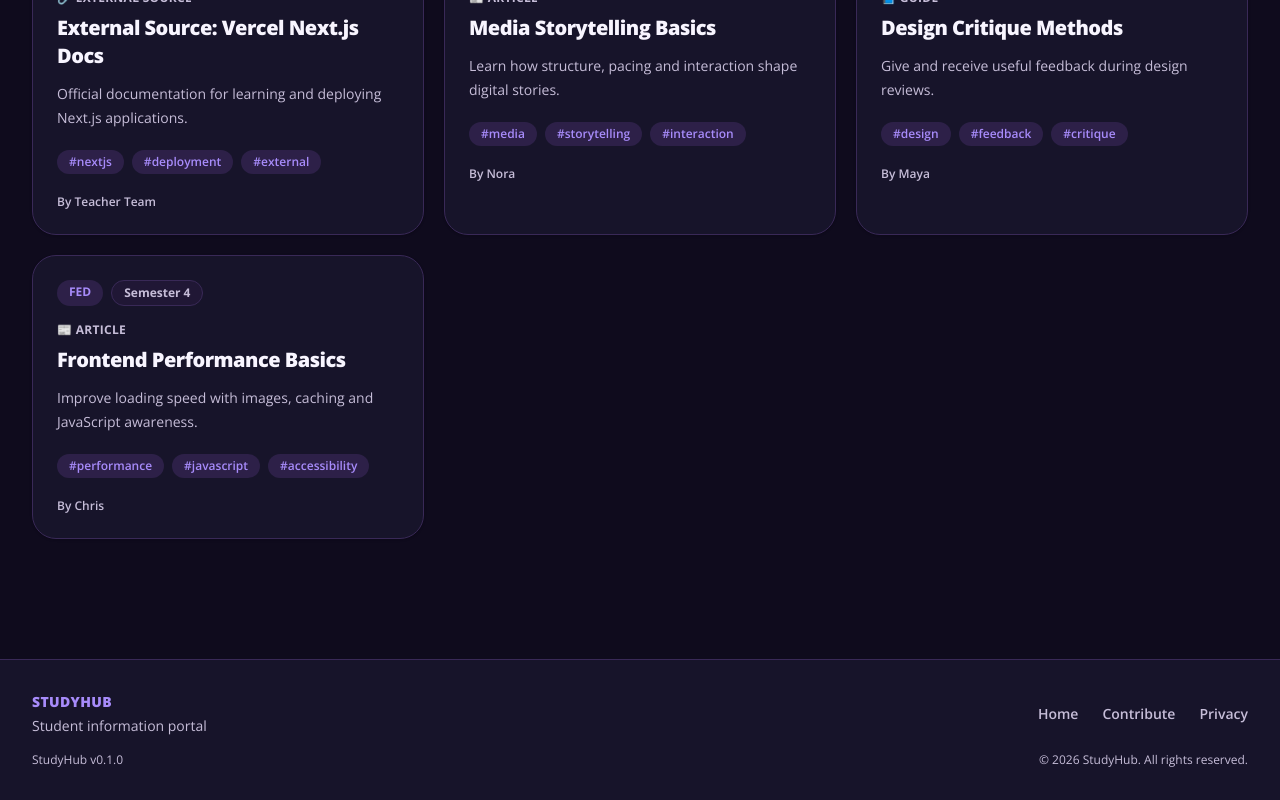
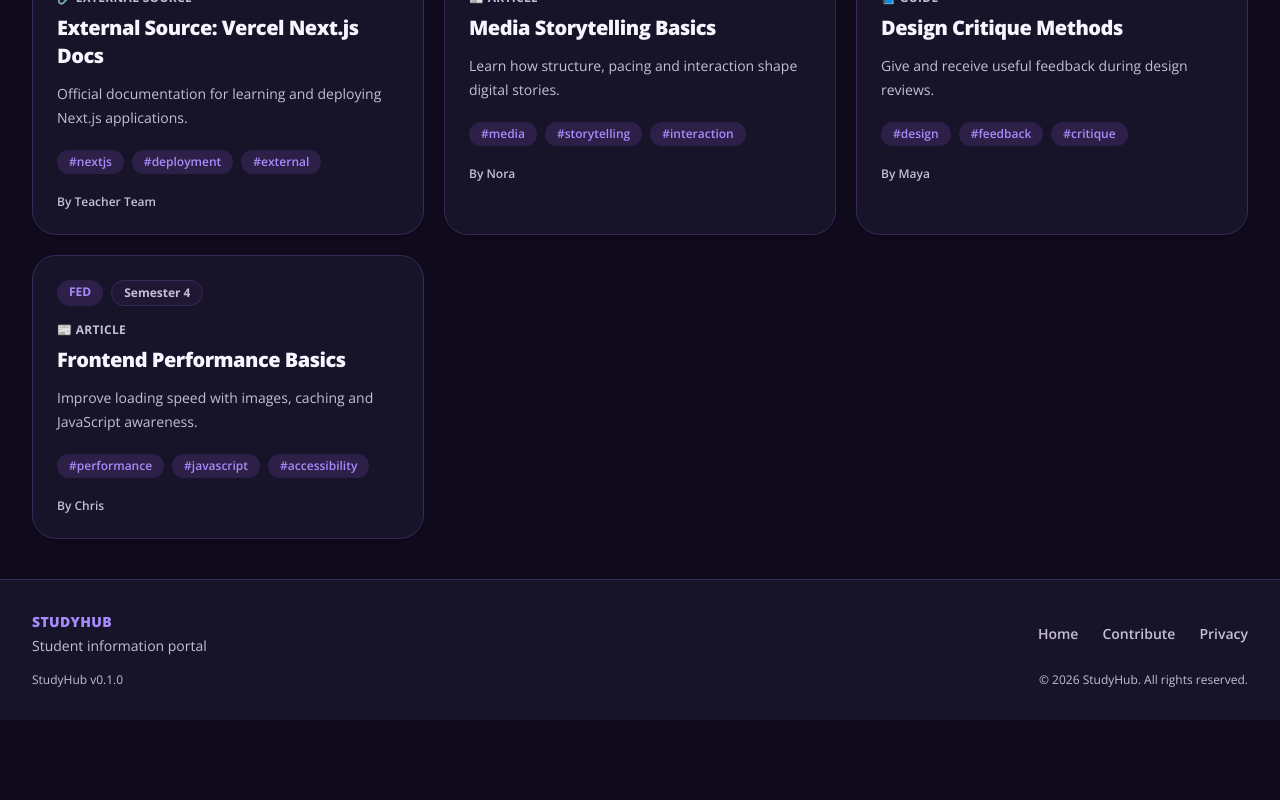
Before and after one commit to docentDavid/studyhub, a Next.js app: page / in a window 1280 px wide. Shown: the part 3299-4099 px from the top of the page. After the commit the page ends 4019 px from the top, so only its background shows below. Built offline with nearby package versions, Linux system fonts and the light colour scheme.

Commit message:
Update footer.tsx

```diff
--- a/components/footer.tsx
+++ b/components/footer.tsx
@@ -32,7 +32,7 @@ export function Footer() {
   }, []);
 
   return (
-    <footer className="mt-24 border-t border-[var(--border)] bg-[var(--surface)]">
+    <footer className="mt-4 border-t border-[var(--border)] bg-[var(--surface)]">
       <div className="mx-auto max-w-7xl px-4 py-8 sm:px-6 lg:px-8">
         <div className="flex flex-col gap-6 md:flex-row md:items-center md:justify-between">
           <div className="text-center md:text-left">
```
